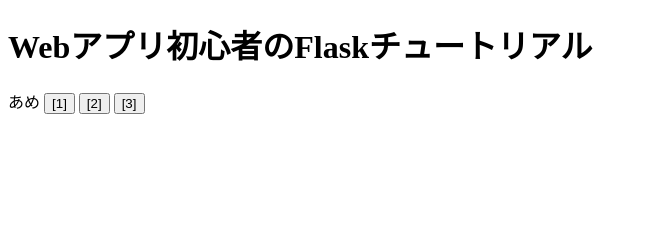
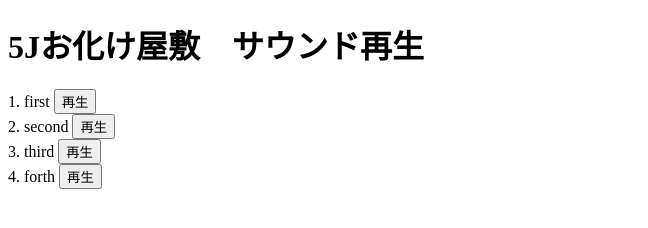
Before and after one commit to ykkaq/obake_sound-web-ui, a plain HTML site: page ui/app/templates/index.html in a window 1280 px wide. Shown: the whole page, without its empty margins (0-648 px from the left). Drawn offline with Linux system fonts and the light colour scheme.

Commit message:
htmlを少し修正

```diff
--- a/ui/app/templates/index.html
+++ b/ui/app/templates/index.html
@@ -6,13 +6,19 @@
 </head>
 
 <body>
-  <h1>Webアプリ初心者のFlaskチュートリアル</h1>
-  <form action="index" method="post">
-    あめ
-    <input type="submit" name="btn1" value="[1]" />
-    <input type="submit" name="btn2" value="[2]" />
-    <input type="submit" name="btn3" value="[3]" />
-  </form>
+  <h1>5Jお化け屋敷　サウンド再生</h1>
+  1. first
+  <input type="button" name="1st" value="再生" /> <br>
+
+  2. second
+  <input type="button" name="2nd" value="再生" /> <br>
+
+  3. third
+  <input type="button" name="3rd" value="再生" /> <br>
+
+  4. forth
+  <input type="button" name="4th" value="再生" /> <br>
+
 </body>
 
 </html>
```
Also changed, not shown: 1 other file.
